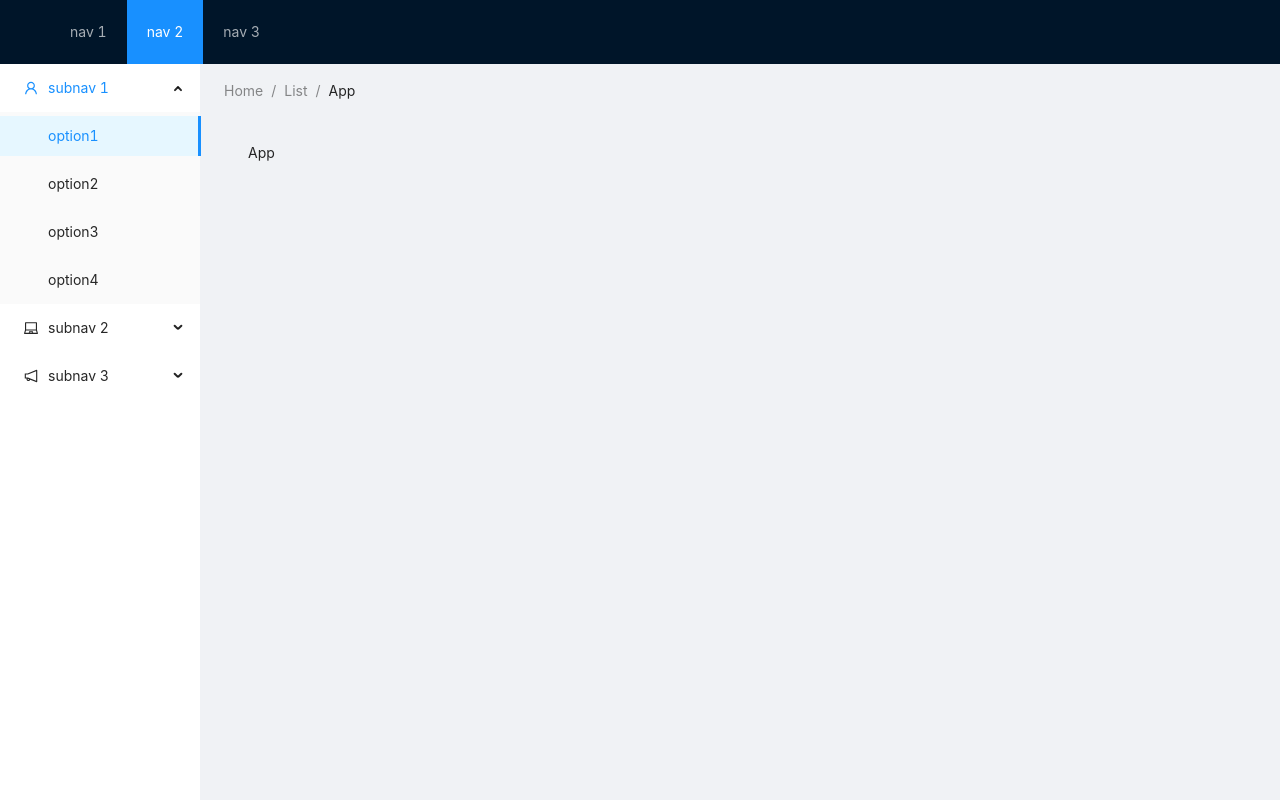
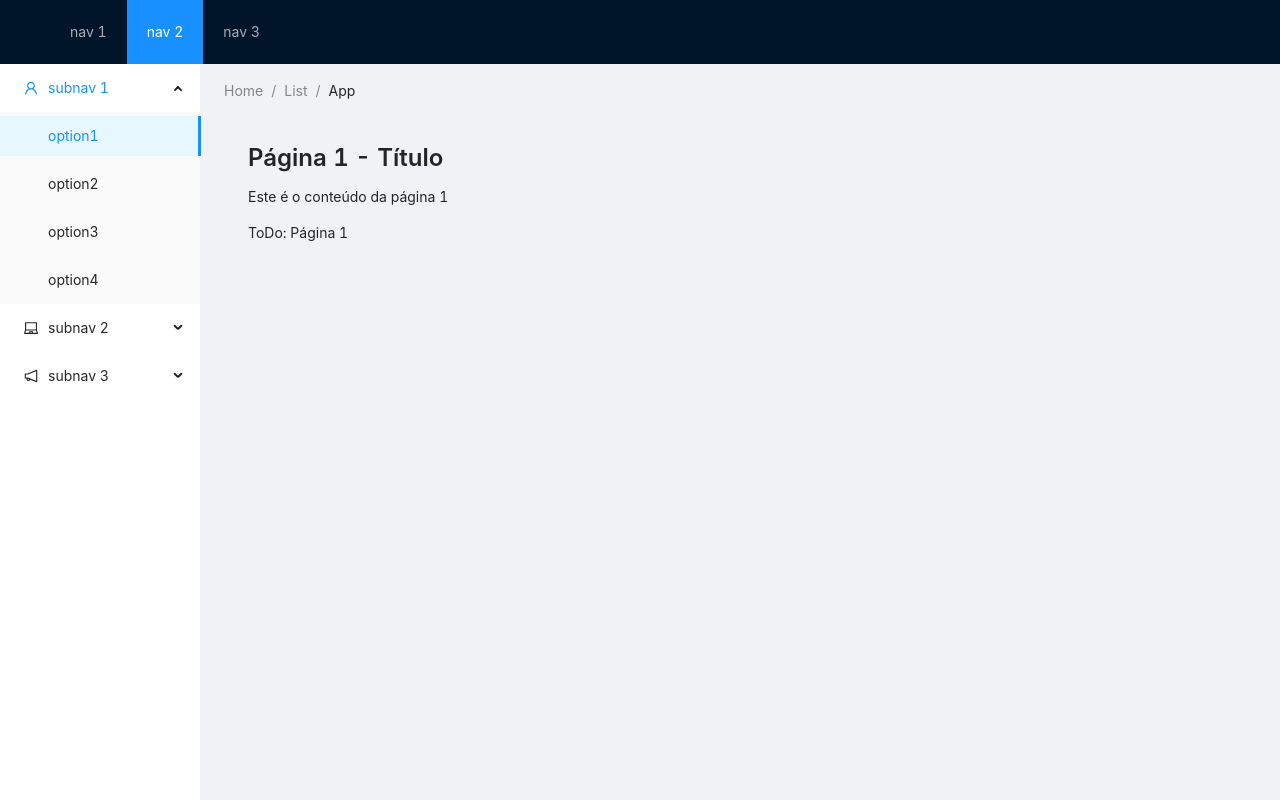
Before and after one commit to cascelli/psystems-site, a React (Create React App) app: page / in a window 1280 px wide. Built offline with nearby package versions, Linux system fonts and the light colour scheme.

Commit message:
Criada feature basica Pagina1 e mostrada no Content

```diff
--- a/src/App.tsx
+++ b/src/App.tsx
@@ -1,5 +1,21 @@
+import { Col, Row, Typography } from 'antd';
+
+import Pagina1 from './app/features/Pagina1';
+
+const { Title, Paragraph } = Typography;
+
 function App() {
-  return <div>App</div>;
+  return (
+    <Row>
+      <Col span={24}>
+        <Title level={3}>Página 1 - Título</Title>
+        <Paragraph>Este é o conteúdo da página 1</Paragraph>
+      </Col>
+      <Col span={24}>
+        <Pagina1 />
+      </Col>
+    </Row>
+  );
 }
 
 export default App;
--- /dev/null
+++ b/src/app/features/Pagina1.tsx
@@ -0,0 +1,3 @@
+export default function Pagina1() {
+  return <div>ToDo: Página 1</div>;
+}
```
